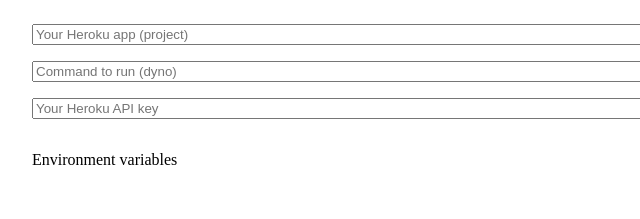
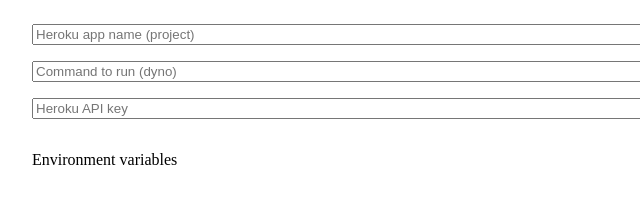
Before and after one commit to felix-seifert/serverless-on-heroku, a plain HTML site: page frontend/index.html in a window 1280 px wide. Shown: the top 219 px of the page, 128-768 px from the left. Drawn offline with Linux system fonts and the light colour scheme.

Commit message:
Adapt to frontend.md

```diff
--- a/frontend/index.html
+++ b/frontend/index.html
@@ -11,13 +11,15 @@
         <title>Serverless on Heroku - Frontend</title>
     </head>
     <body>
-        <input type="text" placeholder="Your Heroku app (project)" id="herokuApp" />
+        <input type="text" placeholder="Heroku app name (project)" id="herokuApp" />
         <input type="text" placeholder="Command to run (dyno)" id="command" />
-        <input type="text" placeholder="Your Heroku API key" id="herokuApiKey" />
+        <input type="text" placeholder="Heroku API key" id="herokuApiKey" />
+
         <p>Environment variables</p>
         <div id="environmentVariables"></div>
         <button id="addEnvironmentVariables" onclick="addEnvironmentVariables()">Add environment variables</button>
         <button id="startButton" onclick="startDyno()">Start dyno</button>
+
         <code id="error"></code>
         <div id="loader"></div>
         <code id="output"></code>
```
